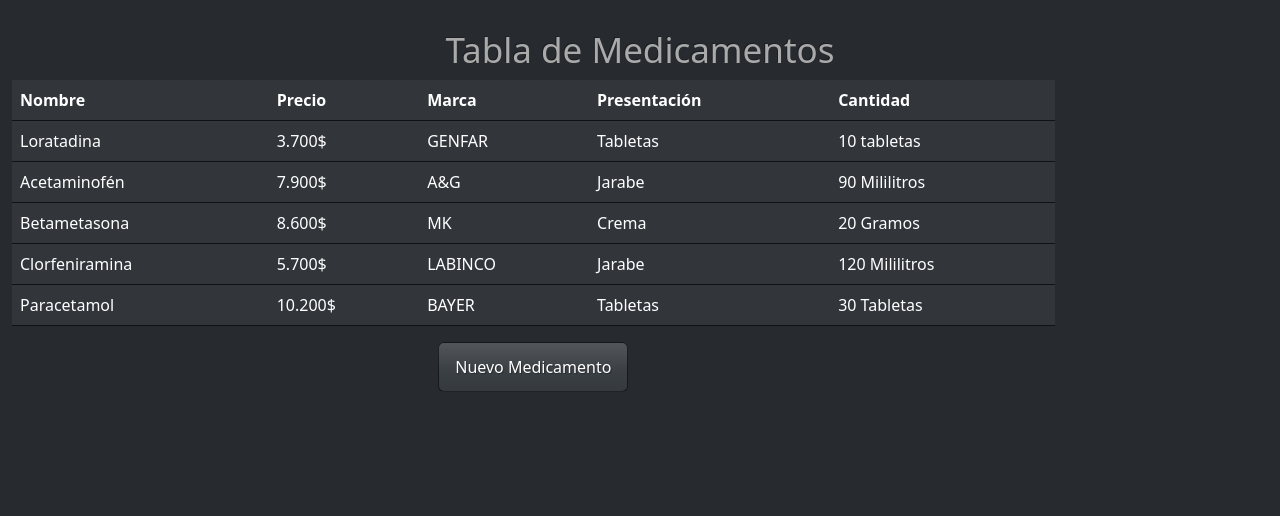
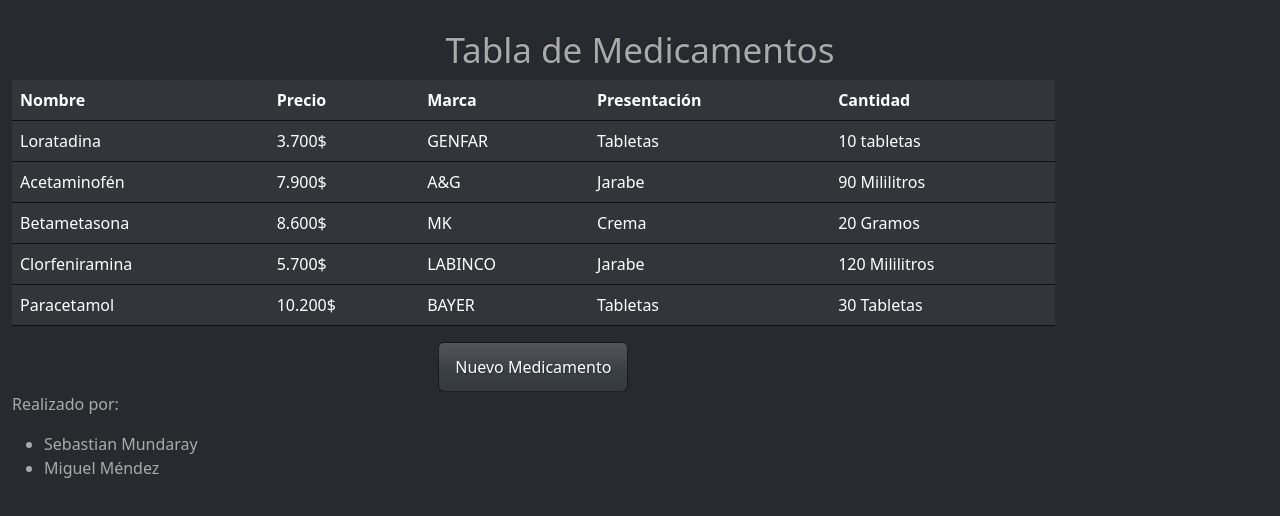
Before and after one commit to sebasmund/Taller3, a plain HTML site: page index.html in a window 1280 px wide. Drawn offline with nearby package versions, Linux system fonts and the light colour scheme; a script that the page names is missing.

Commit message:
Icono y footer
Se añade el footer con los participantes y el icono de la página.

```diff
--- a/index.html
+++ b/index.html
@@ -5,6 +5,7 @@
     <meta name="viewport" content="width=device-width, initial-scale=1">
     <title>Taller 3</title>
     <link href="css/bootstrap.min.css" rel="stylesheet">
+    <link rel="icon" type="image/x-icon" href="https://portal.acta.org.co/acta-files/uploads/file242.png" />
   </head>
   <body>
     <div class="container-fluid mt-4">
@@ -22,7 +23,7 @@
                   <table class="table">
                     <thead>
                       <tr>
-                        <th scope="coL">Nombre</th>
+                        <th scope="col">Nombre</th>
                         <th scope="col">Precio</th>
                         <th scope="col">Marca</th>
                         <th scope="col">Presentación</th>
@@ -104,6 +105,12 @@
                   <script src="https://cdn.jsdelivr.net/npm/bootstrap@5.3.0-alpha1/dist/js/bootstrap.bundle.min.js" integrity="sha384-w76AqPfDkMBDXo30jS1Sgez6pr3x5MlQ1ZAGC+nuZB+EYdgRZgiwxhTBTkF7CXvN" crossorigin="anonymous"></script>
             </div>
         </div>
-
+        <footer>
+          <p>Realizado por:</p>
+          <ul>
+            <li>Sebastian Mundaray</li>
+            <li>Miguel Méndez</li>
+          </ul>
+        </footer>
   </body>
 </html>
```
